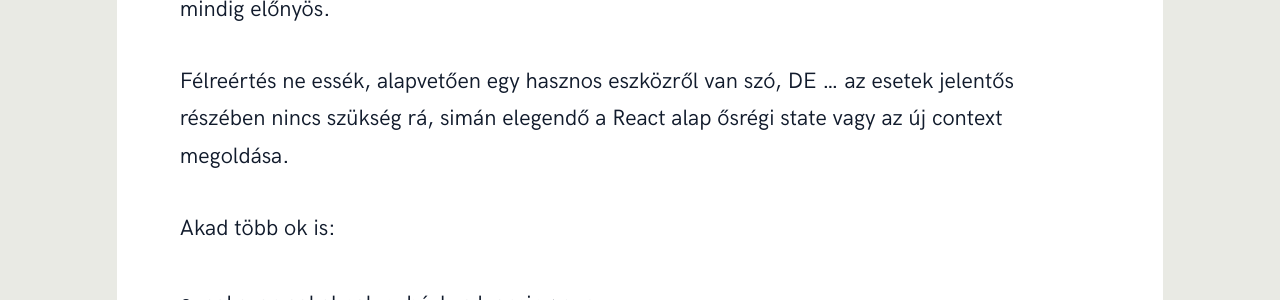
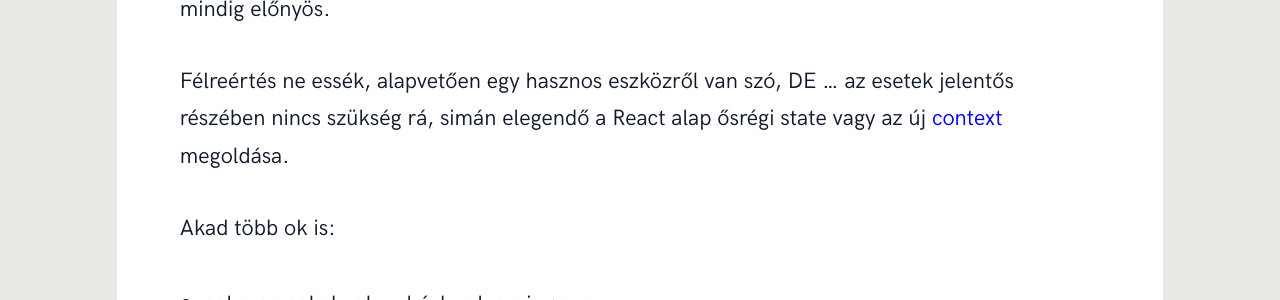
Before and after one commit to AppCraft-Projects/appcraft-site, a Jekyll site: the page built from _blog/2018-07-14-redux-designer.md, in a window 1280 px wide and 900 px high, scrolled down 1071 px. Shown: the part 196-496 px from the top of the window. Built offline with Jekyll 4.4.1, drawn with Linux system fonts in a browser that asks for light colours; part of the change alters nothing that is shown.

```diff
--- a/_blog/2018-07-14-redux-designer.md
+++ b/_blog/2018-07-14-redux-designer.md
@@ -12,7 +12,7 @@ short_title: Redux designer szemmel
 
 Az elmúlt évek során akkora volt a hype, hogy a Redux szinte összenőtt a Reacttal, pedig ez nem mindig előnyös.
 
-Félreértés ne essék, alapvetően egy hasznos eszközről van szó, DE ... az esetek jelentős részében nincs szükség rá, simán elegendő a React alap ősrégi state vagy az új context megoldása.
+Félreértés ne essék, alapvetően egy hasznos eszközről van szó, DE ... az esetek jelentős részében nincs szükség rá, simán elegendő a React alap ősrégi state vagy az új [context](http://bit.ly/react-context-redux) megoldása.
 
 Akad több ok is:
 - sokszor-sokaknak nehézkes learning curve,
@@ -39,4 +39,4 @@ Néhány régebbi postot is összeszedtem a témában:
 
 *Kíváncsi vagyok mit gondoltok a témáról. Használjátok? Szeretitek?*
 
-Illetve ha véleményed van vagy hozzászólnál, azt a [Facebook csoportunkban](http://bit.ly/acfb-okr) vagy [Twitteren](http://bit.ly/actw-okr) megteheted.
+Illetve ha véleményed van vagy hozzászólnál, azt a [Facebook csoportunkban](hhttp://bit.ly/acfb-redux-designer) vagy [Twitteren](http://bit.ly/actw-redux-designer) megteheted.
```
